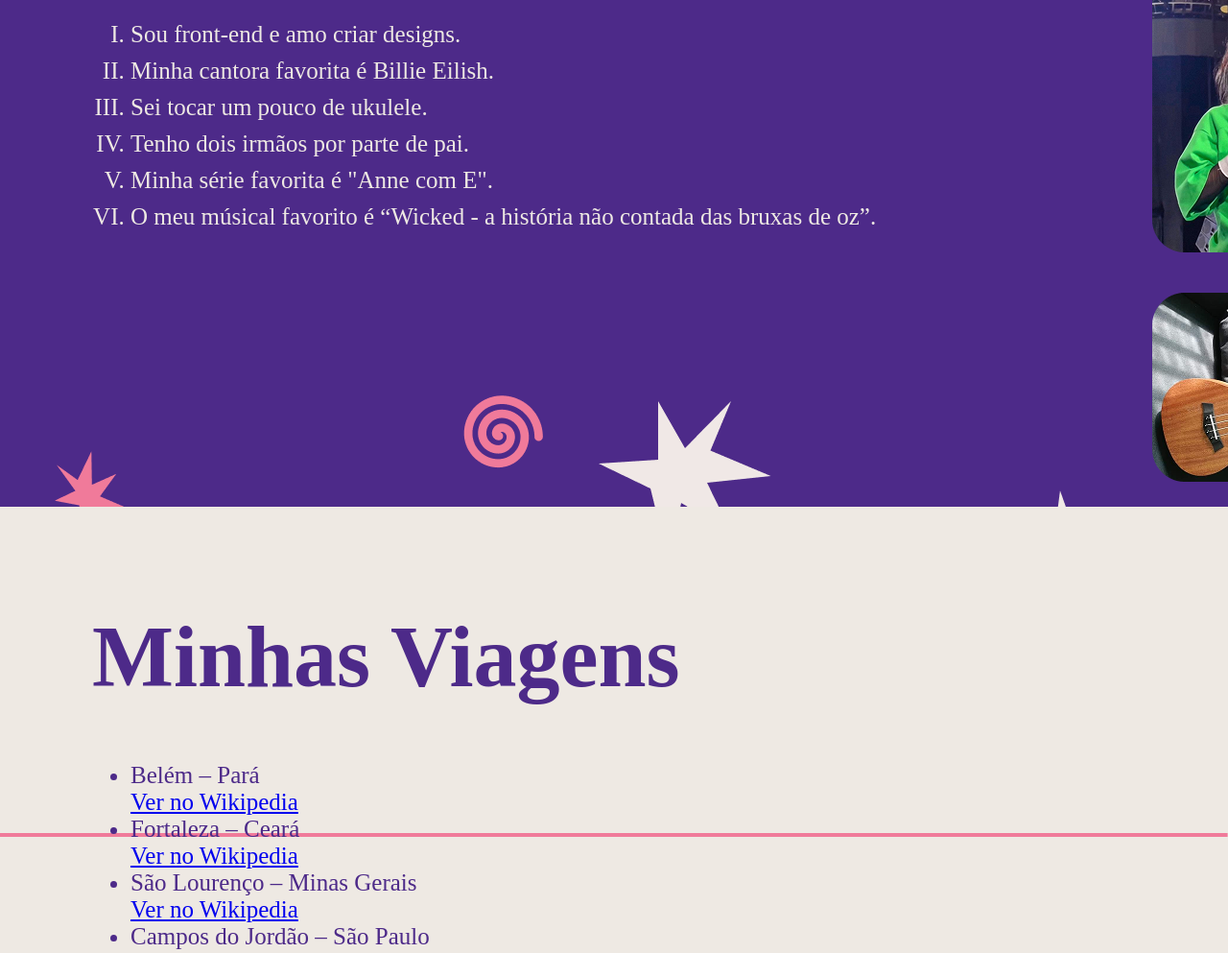
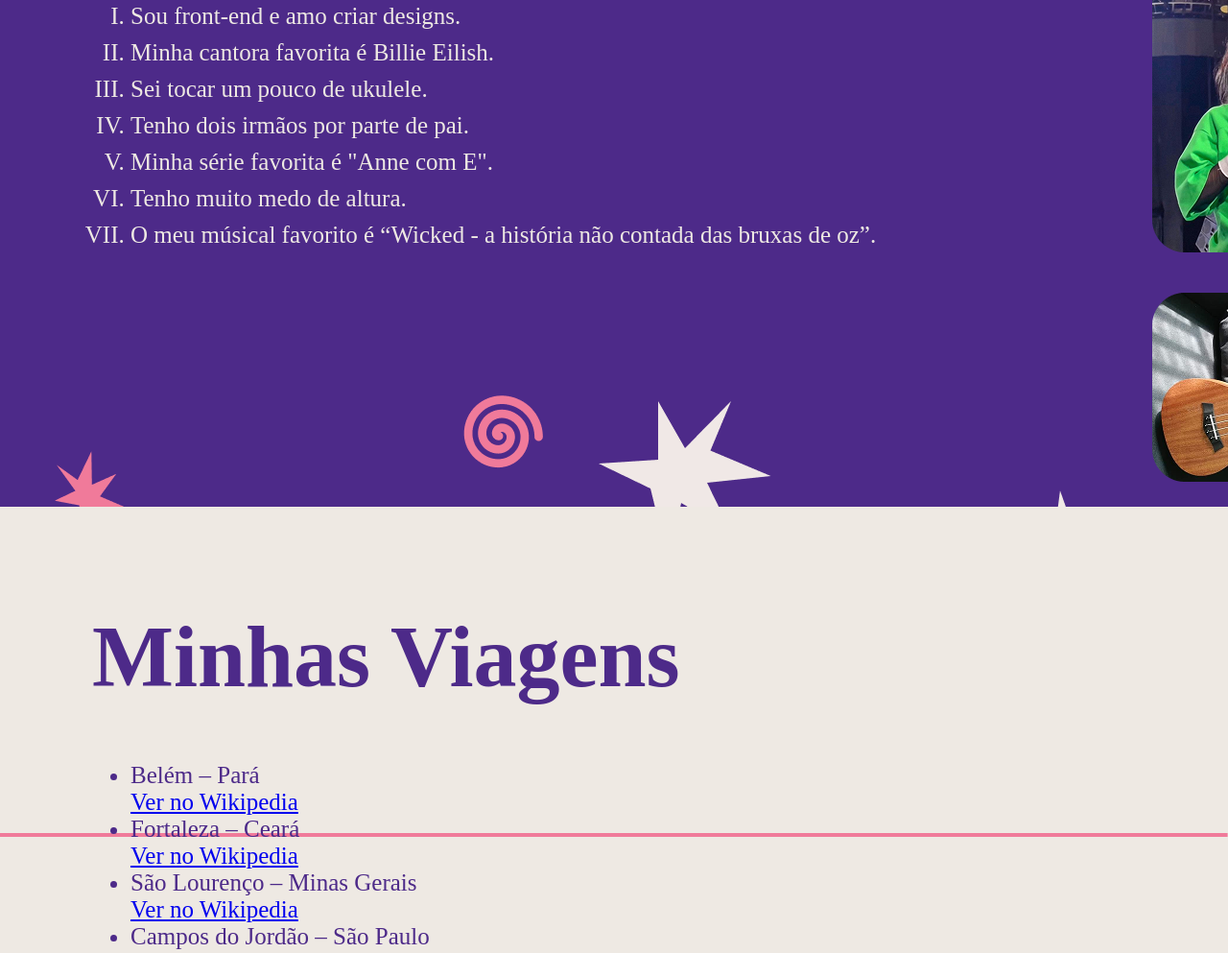
Before and after one commit to mariitorrs/SobreMim-e-Catalogo, a plain HTML site: page sobre.html in a window 1280 px wide. Shown: the part 1072-2065 px from the top of the page at 96% size. Drawn offline with Linux system fonts and the light colour scheme; a web font is replaced by a local one.

Commit message:
mais curiosidades

```diff
--- a/sobre.html
+++ b/sobre.html
@@ -50,6 +50,7 @@
             <li>Sei tocar um pouco de ukulele.</li>
             <li>Tenho dois irmãos por parte de pai.</li>
             <li>Minha série favorita é "Anne com E".</li>
+            <li>Tenho muito medo de altura.</li>
             <li>O meu músical favorito é “Wicked - a história não contada das bruxas de oz”.</li>
         </ol>
     </div>
```
